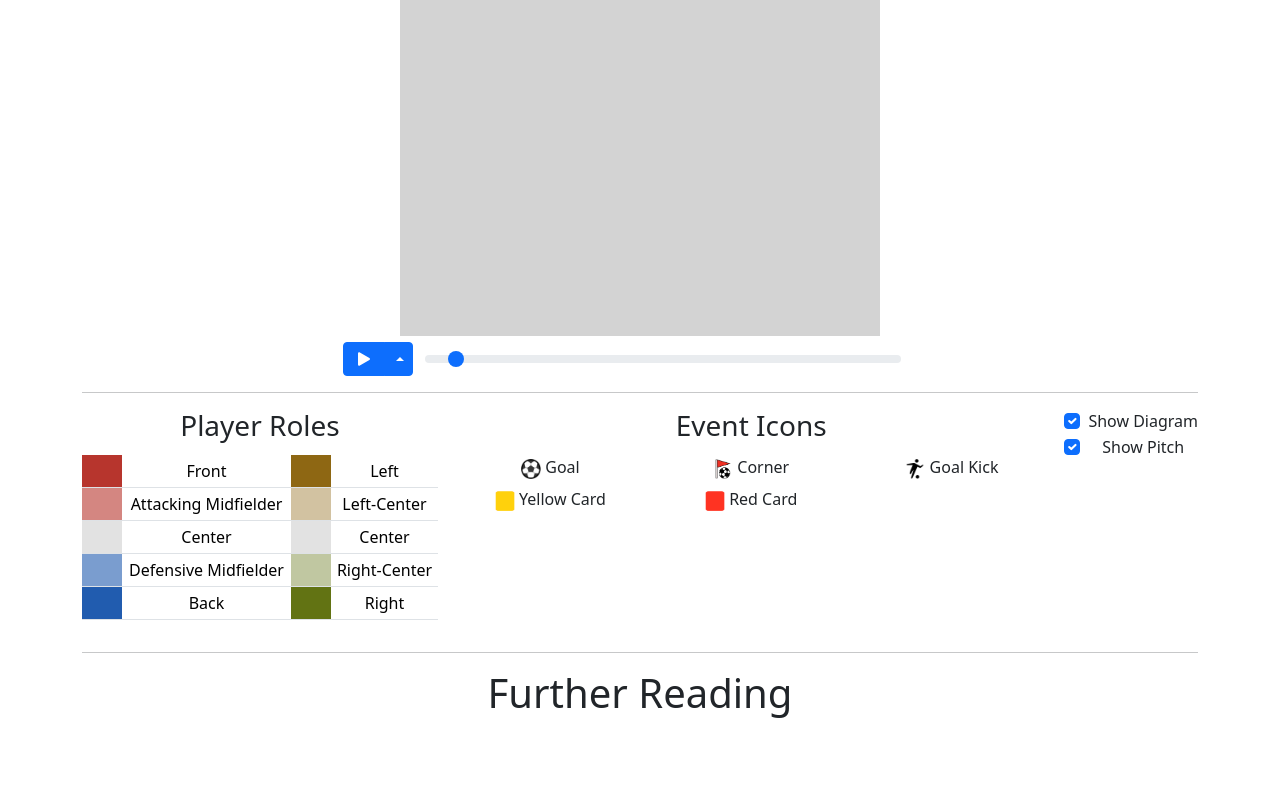
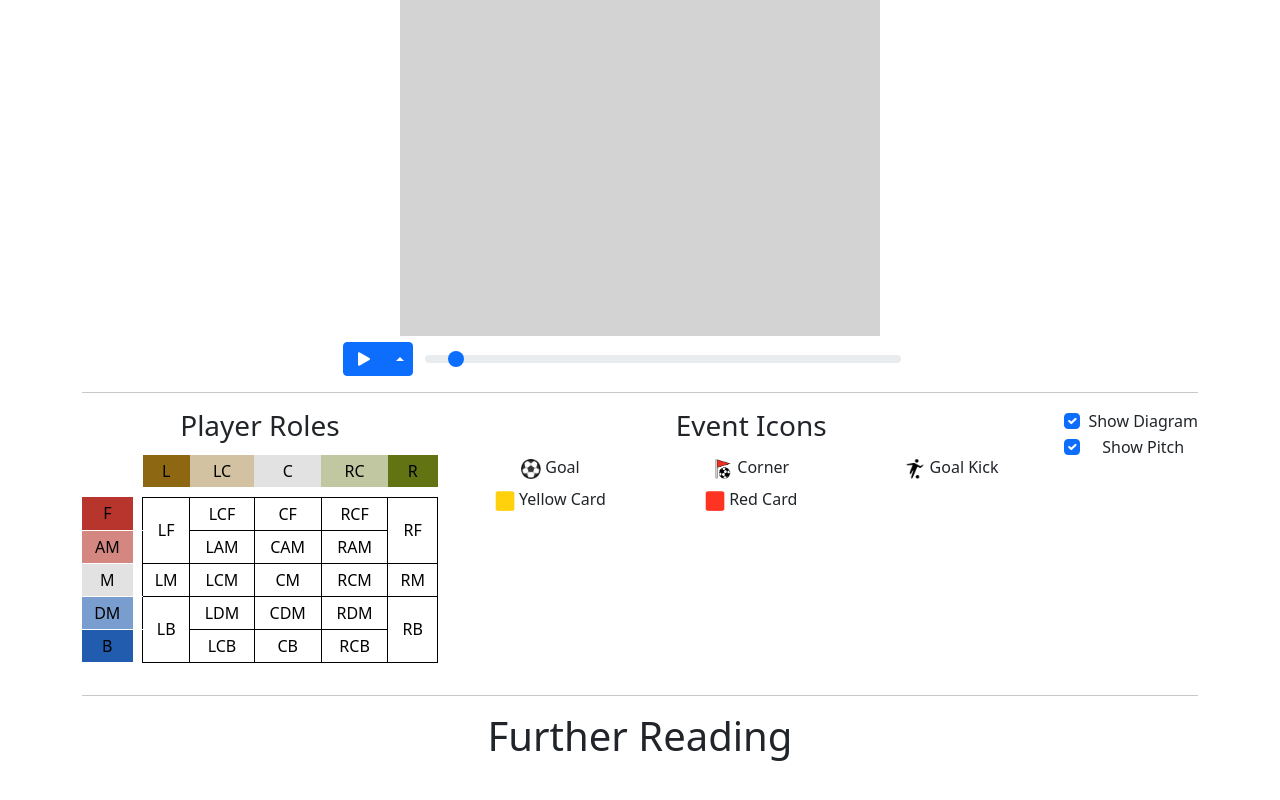
Before and after one commit to louiseppler/FootballPlayerPositions, a plain HTML site: page website/index.html in a window 1280 px wide. Shown: the part 1197-1997 px from the top of the page. Drawn offline with nearby package versions, Linux system fonts and the light colour scheme; no server answers.

Commit message:
Adds new table version

```diff
--- a/website/dataHandling.js
+++ b/website/dataHandling.js
@@ -78,6 +78,7 @@ function dataLoaded() {
 
 	setupTeamLabels();
 	computeFinalScore();
+	createPositionTable();
 
 	maxFrame = Math.floor(gameData.tracking.length/23)-1;
 	setupSlider();
@@ -114,3 +115,19 @@ function setupTeamLabels() {
 	document.getElementById("team1_name_label_2").innerHTML = gameData.team1.name
 	document.getElementById("team2_name_label_2").innerHTML = gameData.team1.name
 }
+
+function createPositionTable() {
+	var x = gameData
+
+	$("#y-color-0").css('background-color', Role.colorsY[0]);
+	$("#y-color-1").css('background-color', Role.colorsY[1]);
+	$("#y-color-2").css('background-color', Role.colorsY[2]);
+	$("#y-color-3").css('background-color', Role.colorsY[3]);
+	$("#y-color-4").css('background-color', Role.colorsY[4]);
+
+	$("#x-color-0").css('background-color', Role.colorsX[0]);
+	$("#x-color-1").css('background-color', Role.colorsX[1]);
+	$("#x-color-2").css('background-color', Role.colorsX[2]);
+	$("#x-color-3").css('background-color', Role.colorsX[3]);
+	$("#x-color-4").css('background-color', Role.colorsX[4]);
+}
--- a/website/index.html
+++ b/website/index.html
@@ -307,34 +307,60 @@
                     <h3 class="pb-1">Player Roles</h3>
                     <table class="table table-sm">
                         <tr>
-                            <td style="background-color: #B7352D; width: 40px;"></td>
-                            <td>Front</td>
-                            <td style="background-color: #8E6713; width: 40px;"></td>
-                            <td>Left</td>
+                            <td></td>
+                            <td style="width: 5px;"></td>
+                            <td style="background-color: #8E6713;" id="y-color-0">L</td>
+                            <td style="background-color: #D2C2A1;" id="y-color-1">LC</td>
+                            <td style="background-color: #E2E2E2;" id="y-color-2">C</td>
+                            <td style="background-color: #C0C7A1;" id="y-color-3">RC</td>
+                            <td style="background-color: #627313;" id="y-color-4">R</td>
+                        </tr>
+                        <tr style="height: 10px;"></tr>
+                        <tr>
+                            <td style="background-color: #B7352D;" id="x-color-0">F</td>
+                            <td style="width: 10px;"></td>
+
+                            <td rowspan="2" class="playerposition">LF</td>
+                            <td class="playerposition">LCF</td>
+                            <td class="playerposition">CF</td>
+                            <td class="playerposition">RCF</td>
+                            <td rowspan="2" class="playerposition">RF</td>
                         </tr>
                         <tr>
-                            <td style="background-color: #D48681; width: 40px;"></td>
-                            <td>Attacking Midfielder</td>
-                            <td style="background-color: #D2C2A1; width: 40px;"></td>
-                            <td>Left-Center</td>
+                            <td style="background-color: #D48681;" id="x-color-1">AM</td>
+                            <td style="width: 5px;"></td>
+
+                            <td class="playerposition">LAM</td>
+                            <td class="playerposition">CAM</td>
+                            <td class="playerposition">RAM</td>
                         </tr>
                         <tr>
-                            <td style="background-color: #E2E2E2; width: 40px;"></td>
-                            <td>Center</td>
-                            <td style="background-color: #E2E2E2; width: 40px;"></td>
-                            <td>Center</td>
+                            <td style="background-color: #E2E2E2;" id="x-color-2">M</td>
+                            <td style="width: 10px;"></td>
+
+                            <td class="playerposition">LM</td>
+                            <td class="playerposition">LCM</td>
+                            <td class="playerposition">CM</td>
+                            <td class="playerposition">RCM</td>
+                            <td class="playerposition">RM</td>
                         </tr>
                         <tr>
-                            <td style="background-color: #7A9DCF; width: 40px;"></td>
-                            <td>Defensive Midfielder</td>
-                            <td style="background-color: #C0C7A1; width: 40px;"></td>
-                            <td>Right-Center</td>
+                            <td style="background-color: #7A9DCF;" id="x-color-3">DM</td>
+                            <td style="width: 10px;"></td>
+
+                            <td rowspan="2" class="playerposition">LB</td>
+                            <td class="playerposition">LDM</td>
+                            <td class="playerposition">CDM</td>
+                            <td class="playerposition">RDM</td>
+                            <td rowspan="2" class="playerposition">RB</td>
                         </tr>
                         <tr>
-                            <td style="background-color: #215CAF; width: 40px;"></td>
-                            <td>Back</td>
-                            <td style="background-color: #627313; width: 40px;"></td>
-                            <td>Right</td>
+                            <td style="background-color: #215CAF;" id="x-color-4">B</td>
+                            <td style="width: 10px;"></td>
+
+                            <td class="playerposition">LCB</td>
+                            <td class="playerposition">CB</td>
+                            <td class="playerposition">RCB</td>
                         </tr>
                     </table>
                 </div>
--- a/website/styles.css
+++ b/website/styles.css
@@ -28,3 +28,21 @@ html, body{
     width: 20px;
     height: 20px;
   }
+
+  table {
+    border-collapse: collapse;
+  }
+
+
+
+  tr {
+    border: 0;
+    border-bottom: 0;
+    border-color: white;
+  }
+
+  td.playerposition {
+    border: 1px solid;
+    align-items: center;
+    align-content: center;
+  }
```
